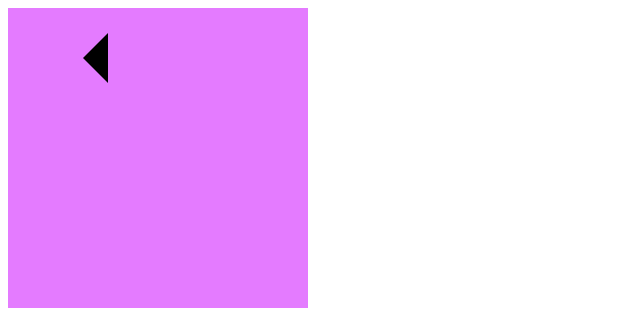
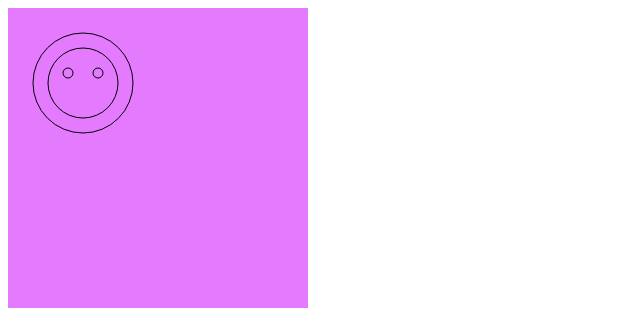
Before and after one commit to nirjalanaik1706/NODEJS, a website: page BasicHTML5/public/paintBrush.html in a window 1280 px wide. Shown: the top 330 px of the page, without its empty margins (0-640 px from the left). Drawn offline with Linux system fonts and the light colour scheme.

Commit message:
new graphics element added

```diff
--- a/BasicHTML5/public/paintBrush.html
+++ b/BasicHTML5/public/paintBrush.html
@@ -38,10 +38,39 @@
             ctx.lineTo(100,25);
             ctx.fill();
         }
+    }
+
+       function drawCircle(){
+         var canvas=document.getElementById('canvas');
+        if(canvas.getContext){
+            var ctx=canvas.getContext('2d');
+            ctx.beginPath();
+            ctx.arc(50,50,40,45,2*Math.PI);
+            ctx.stroke();
+            ctx.fill();
+        }
        }
+
+        function drawSmily(){
+            var canvas=document.getElementById('canvas');
+        if(canvas.getContext){
+            var ctx=canvas.getContext('2d');
+            ctx.beginPath();
+            ctx.arc(75,75,50,0,Math.PI*2,true);
+            ctx.moveTo(110,75);
+            ctx.arc(75,75,35,0,Math.PI*2,true);
+            ctx.moveTo(65,65);
+            ctx.arc(60,65,5,0,Math.PI*2,true);
+            ctx.moveTo(95,65);
+            ctx.arc(90,65,5,0,Math.PI*2,true);
+            ctx.stroke();
+        }
+    }
     //    drawRectangle();
     //    drawLine();
-       drawTriangle();
+       //drawTriangle();
+       //drawCircle();
+        drawSmily();
     </script>
 </body>
 </html>
```
